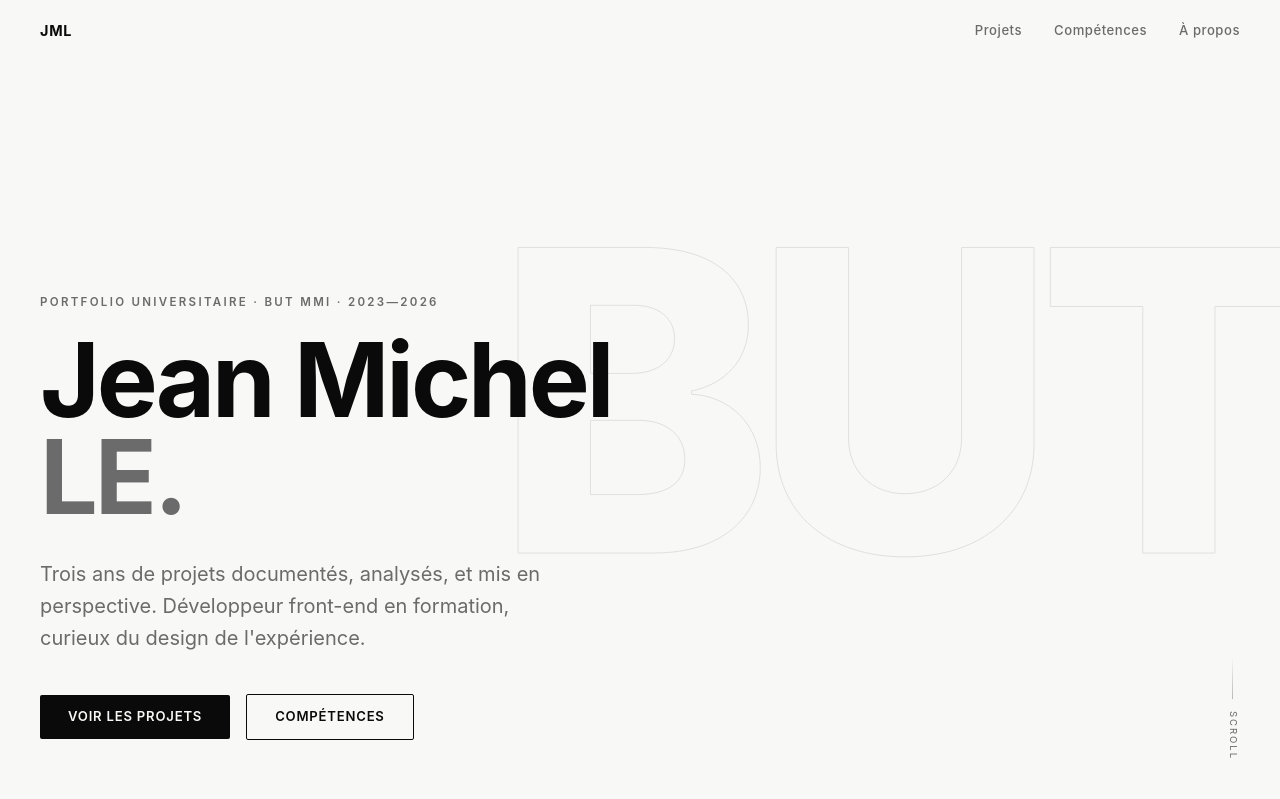
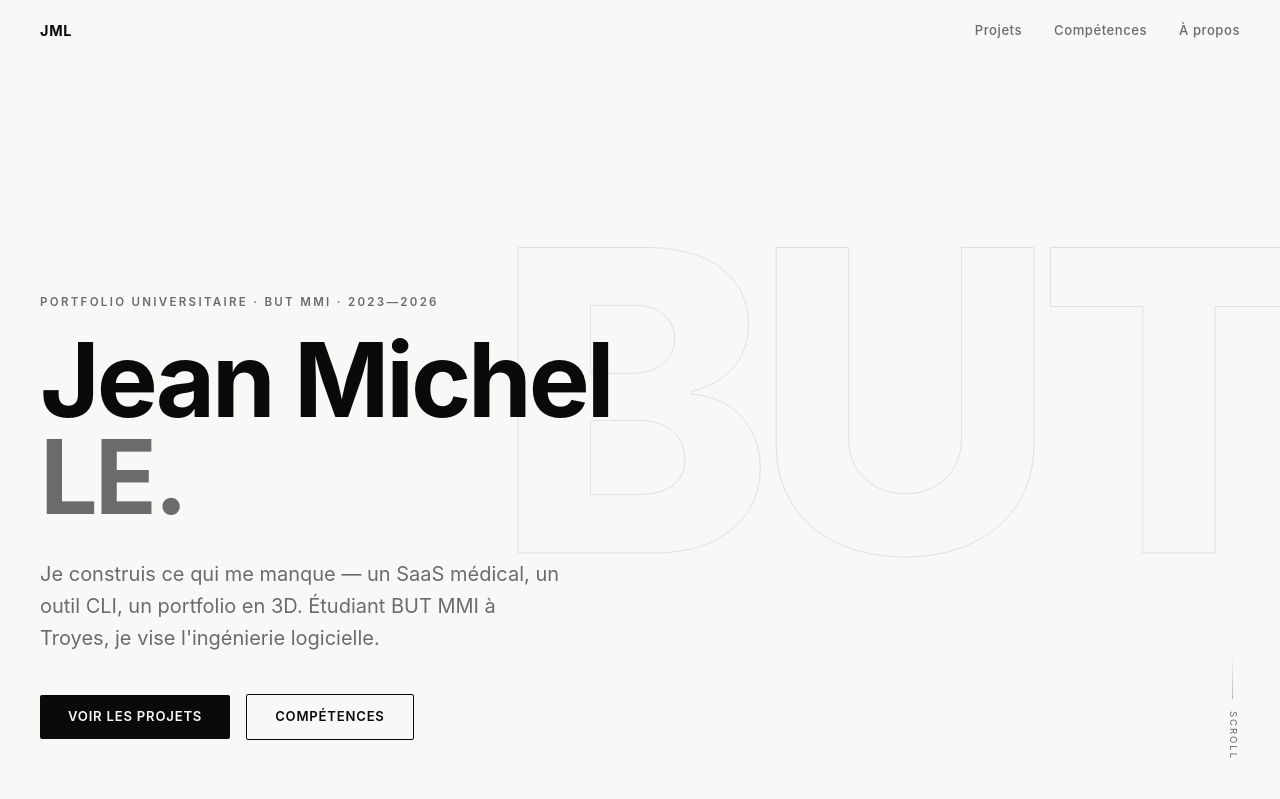
Before and after one commit to Hokoala/portfolio-uni, a Next.js app: page / in a window 1280 px wide. Shown: the top 799 px of the page. Built offline with nearby package versions, Linux system fonts and the light colour scheme.

Commit message:
fix: réécriture texte hero

```diff
--- a/app/page.tsx
+++ b/app/page.tsx
@@ -66,8 +66,8 @@ function ParallaxHero() {
 
         <Reveal direction="up" delay={350}>
           <p style={{ fontSize: "clamp(1rem, 2vw, 1.25rem)", color: "var(--muted)", maxWidth: "520px", lineHeight: 1.6, marginBottom: "40px" }}>
-            Trois ans de projets documentés, analysés, et mis en perspective.
-            Développeur front-end en formation, curieux du design de l&apos;expérience.
+            Je construis ce qui me manque — un SaaS médical, un outil CLI, un portfolio en 3D.
+            Étudiant BUT MMI à Troyes, je vise l&apos;ingénierie logicielle.
           </p>
         </Reveal>
 
```
